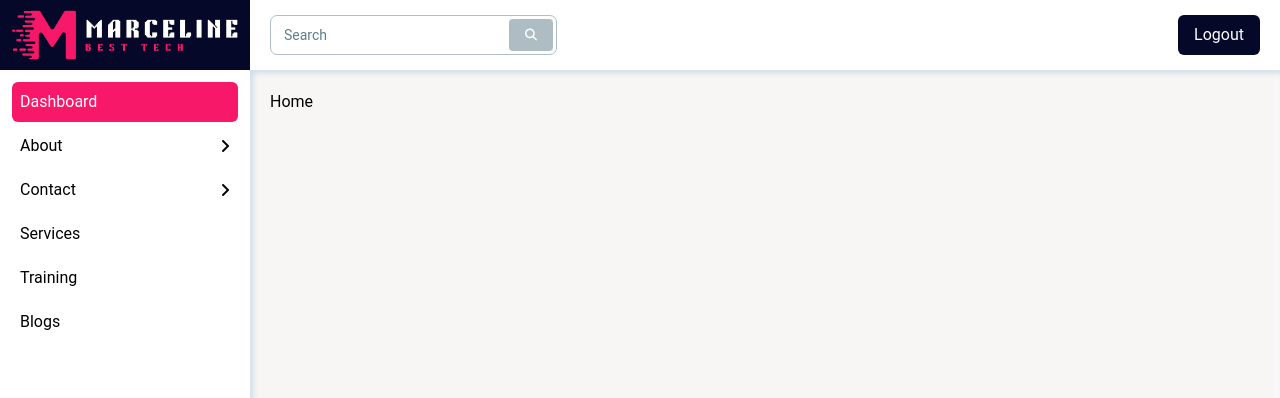
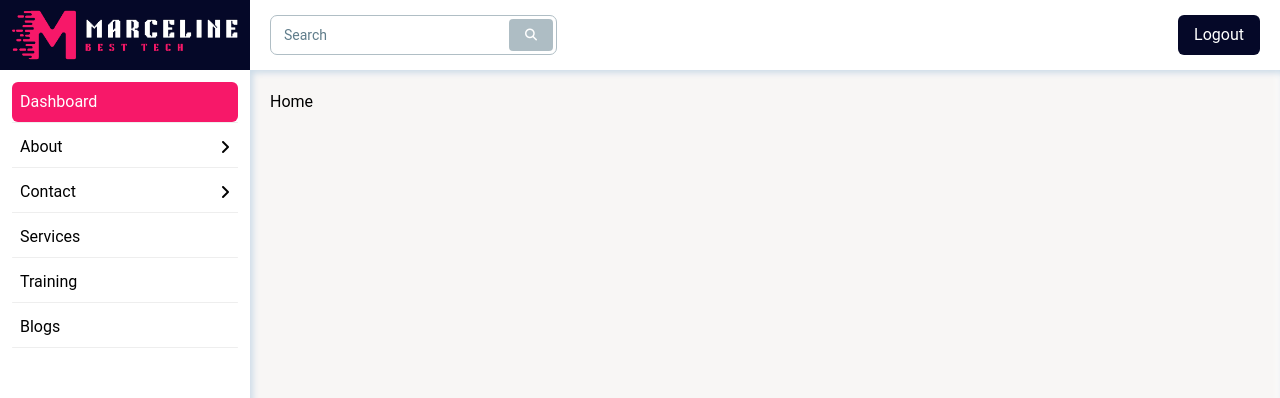
Before and after one commit to antorntech/tailwick-react-admin, a React (Vite) app: page / in a window 1280 px wide. Shown: the top 398 px of the page. Built offline with nearby package versions, Linux system fonts and the light colour scheme.

Commit message:
add some change on link

```diff
--- a/src/shared/Sidenav.jsx
+++ b/src/shared/Sidenav.jsx
@@ -73,8 +73,9 @@ const Sidenav = () => {
               <li key={index} className="mb-1">
                 {item.submenu ? (
                   <>
+                    <div className="group">
                       <div
-                      className={`rounded-md flex items-center justify-between menu-title p-2 cursor-pointer ${
+                        className={`rounded-md flex items-center justify-between menu-title p-2 cursor-pointer hover:text-[#F71869] transition-all duration-500 ${
                           activeMenu === index ? "bg-[#F71869] text-white" : ""
                         }`}
                         onClick={() => handleMenuClick(index)}
@@ -86,13 +87,15 @@ const Sidenav = () => {
                           }`}
                         ></i>
                       </div>
+                      <div className="h-[1px] w-full bg-gray-200 group-hover:bg-[#F71869] transition-all duration-500"></div>
+                    </div>
                     {activeMenu === index && (
                       <ul className="pl-5 mt-1">
                         {item.submenu.map((subitem, subindex) => (
                           <li key={subindex}>
                             <Link
                               to={subitem.link}
-                              className={`block p-2 rounded-md ${
+                              className={`block p-2 rounded-md hover:text-[#F71869] transition-all duration-500 ${
                                 currentPath === subitem.link
                                   ? "bg-[#050828] text-white"
                                   : ""
@@ -107,15 +110,20 @@ const Sidenav = () => {
                     )}
                   </>
                 ) : (
+                  <div className="group">
                     <Link
                       to={item.link}
-                    className={`block p-2 rounded-md ${
-                      currentPath === item.link ? "bg-[#F71869] text-white" : ""
+                      className={`block p-2 rounded-md hover:text-[#F71869] transition-all duration-500 ${
+                        currentPath === item.link
+                          ? "bg-[#F71869] text-white"
+                          : ""
                       }`}
                       onClick={toggleSidebar}
                     >
                       {item.title}
                     </Link>
+                    <div className="h-[1px] w-full bg-gray-200 rounded-md group-hover:bg-[#F71869] transition-all duration-500"></div>
+                  </div>
                 )}
               </li>
             ))}
```
Lines whose indentation alone changed are shown as unchanged.
